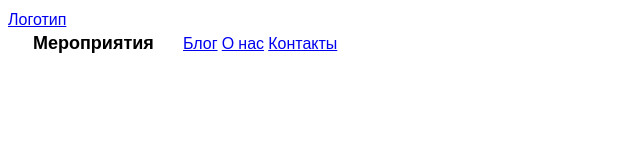
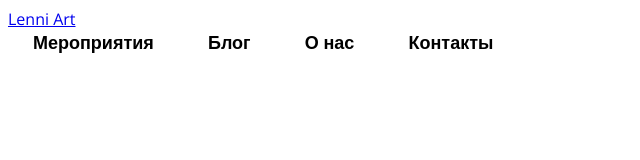
Before and after one commit to Seriousle/project-1, a plain HTML site: page index.html in a window 1280 px wide. Shown: the whole page, without its empty margins (0-640 px from the left). Drawn offline with nearby package versions, Linux system fonts and the light colour scheme.

Commit message:
new file html

```diff
--- a/index.html
+++ b/index.html
@@ -12,7 +12,7 @@
     </head>
     <body class="body">
         <header class="page-header">
-            <a href="index.html" class="page-header_logo">Логотип</a>
+            <a href="index.html" class="page-header_logo">Lenni Art</a>
             <nav class="page-header_nav nav">
                 <a href="#" class="nav_link page-header_nav_link">Мероприятия</a>
                 <a href="#" class="nav_link">Блог</a>
--- a/styles/style.css
+++ b/styles/style.css
@@ -6,11 +6,12 @@
     line-height: 1.375;
 }
 
+
 .page-header {
 
 }
 
-.page-header_nav_link {
+.page-header_nav_link, .nav_link {
     margin: 0 25px;
     color: black;
     font-weight: 600;
@@ -19,6 +20,7 @@
     text-decoration: none;
 }
 
+
 .page-footer {
 
 }
```
